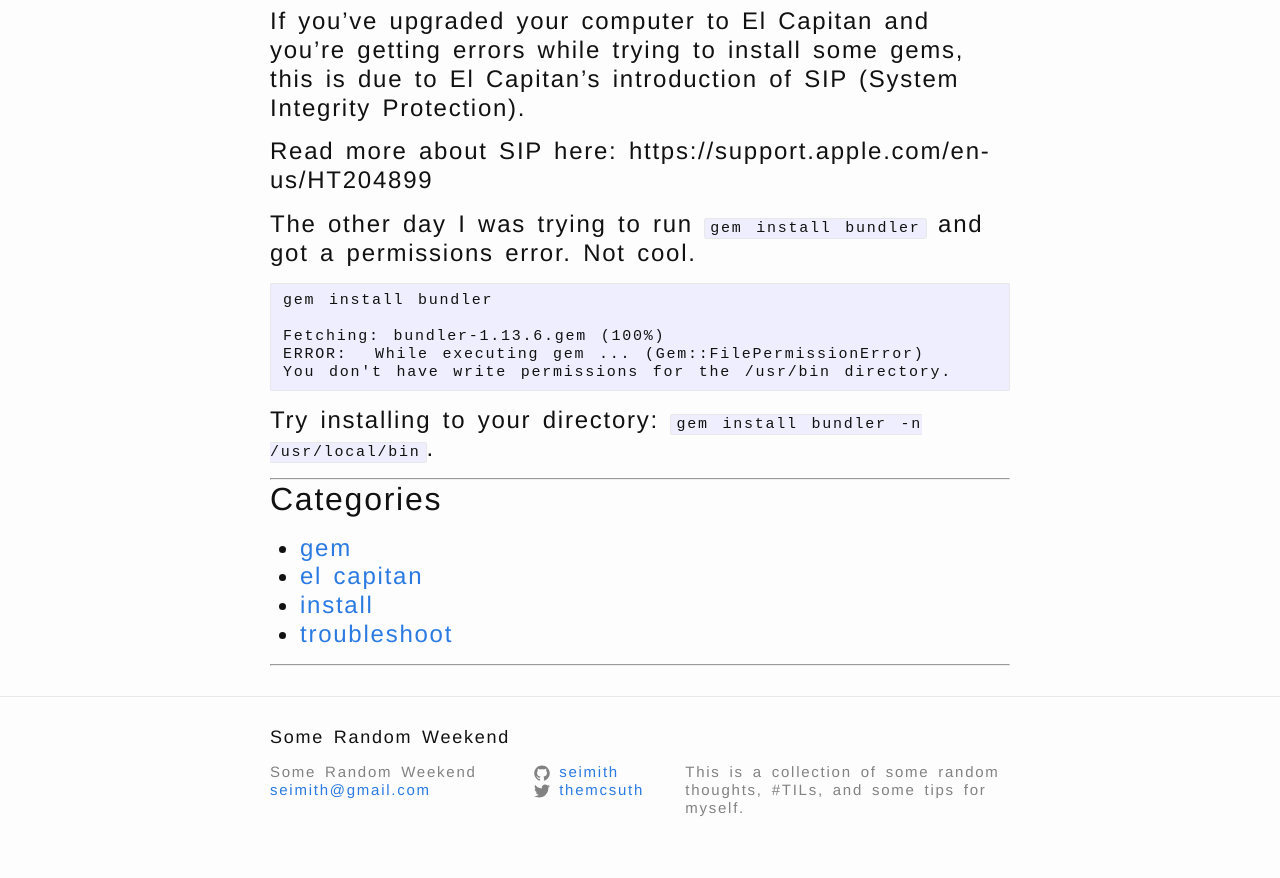
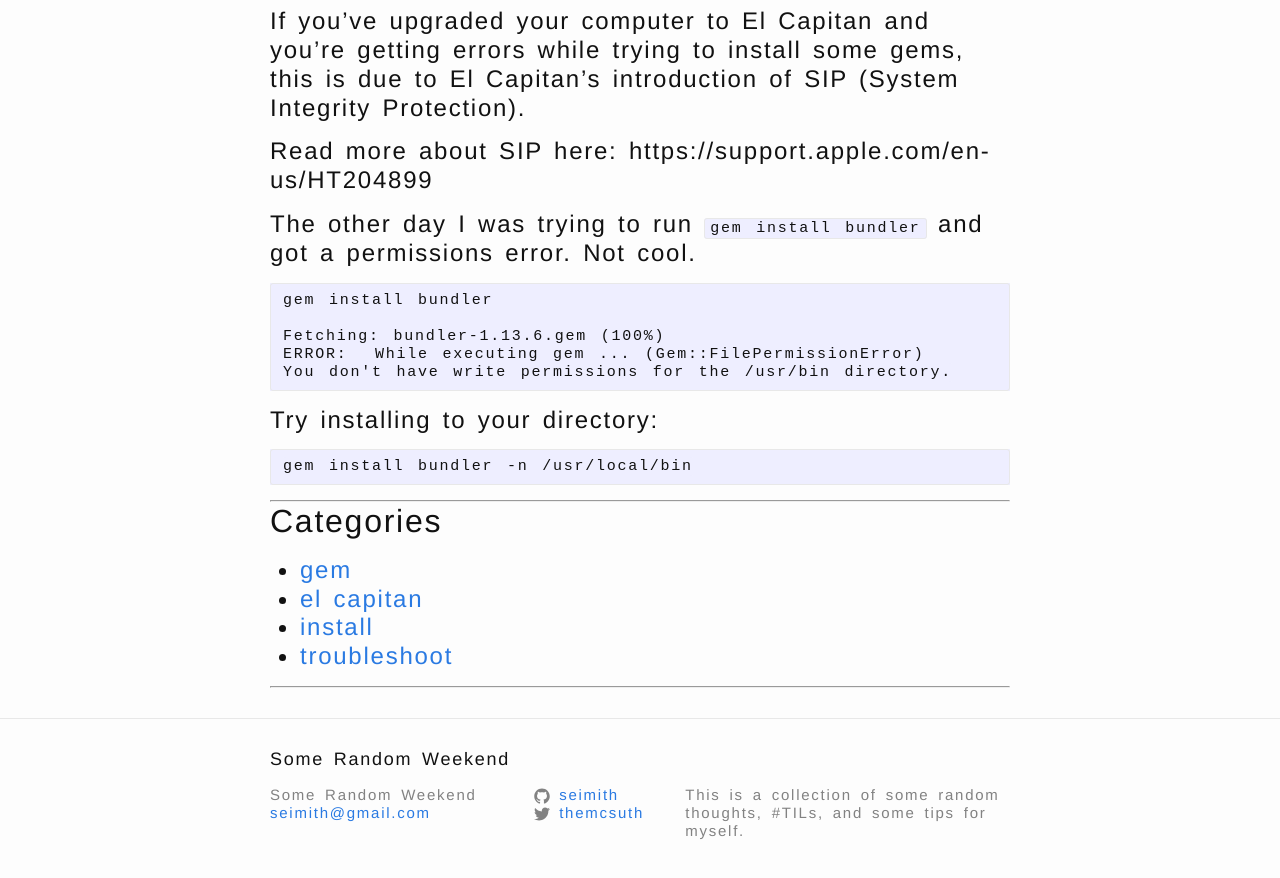
Before and after one commit to seimith/seimith.github.io, a Jekyll site: the page built from _posts/2016-10-29-Unable to on OS X El Capitan.md, in a window 1280 px wide and 900 px high, scrolled down 709 px. Shown: the top 878 px of the window. Built offline with Jekyll 4.4.1, drawn with Linux system fonts in a browser that asks for light colours.

Commit message:
Update formating

````diff
--- a/_posts/2016-10-29-Unable to on OS X El Capitan.md
+++ b/_posts/2016-10-29-Unable to on OS X El Capitan.md
@@ -19,4 +19,8 @@ ERROR:  While executing gem ... (Gem::FilePermissionError)
 You don't have write permissions for the /usr/bin directory.
 ```
 
-Try installing to your directory: `gem install bundler -n /usr/local/bin`.
+Try installing to your directory:
+
+```
+gem install bundler -n /usr/local/bin
+```
````
Also changed, not shown: 1 other file.
